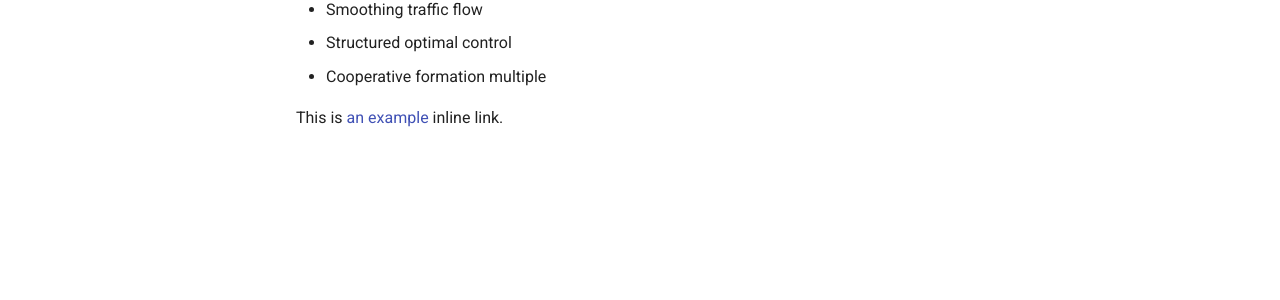
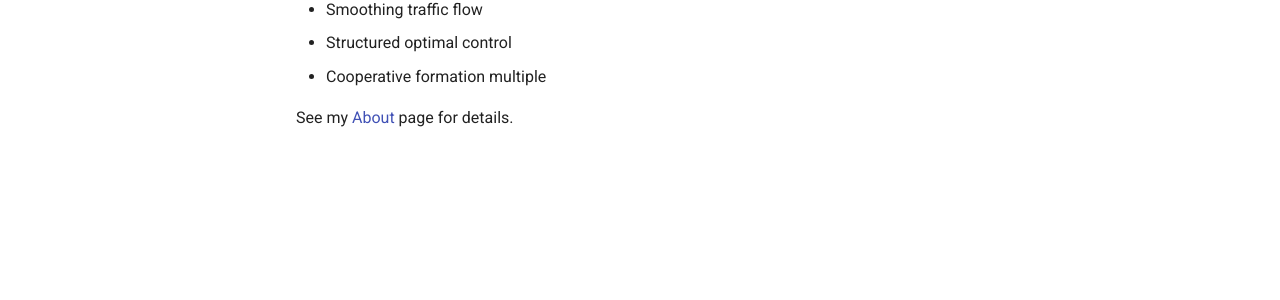
Before and after one commit to soc-ucsd/mixed-traffic, an MkDocs documentation site: the page built from docs/index.md, in a window 1280 px wide. Shown: the part 234-534 px from the top of the page. Built offline with MkDocs 1.6.1 and Material for MkDocs 9.7.7, drawn with Linux system fonts in a browser that asks for light colours; comment, search, counter and statistics services are not loaded.

Commit message:
Update index.md

```diff
--- a/docs/index.md
+++ b/docs/index.md
@@ -6,4 +6,4 @@
 * Structured optimal control
 * Cooperative formation multiple
 
-This is [an example]([http://example.com/](https://github.com/soc-ucsd/mixed-traffic/edit/main/docs/index.md) "Title") inline link.
+See my [About](/smoothing_traffic_flow.md/) page for details.
```
